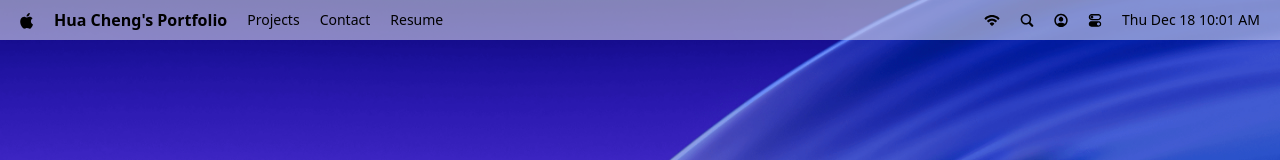
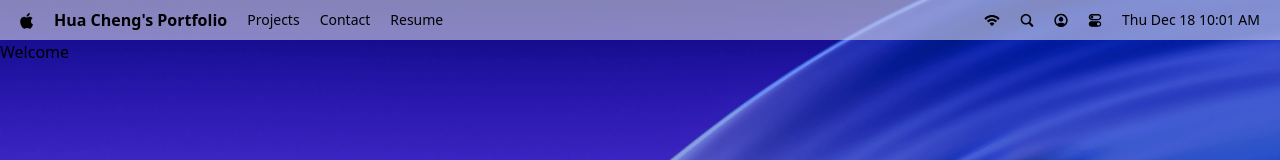
Before and after one commit to eiilen/mac-portfolio, a React (Vite) app: page / in a window 1280 px wide. Shown: the top 160 px of the page. Built offline with nearby package versions, Linux system fonts and the light colour scheme; a web font is replaced by a local one.

Commit message:
install gsap

```diff
--- a/package.json
+++ b/package.json
@@ -10,8 +10,10 @@
     "preview": "vite preview"
   },
   "dependencies": {
+    "@gsap/react": "^2.1.2",
     "@tailwindcss/vite": "^4.1.18",
     "dayjs": "^1.11.19",
+    "gsap": "^3.14.2",
     "react": "^19.2.0",
     "react-dom": "^19.2.0",
     "tailwindcss": "^4.1.18"
--- a/src/App.tsx
+++ b/src/App.tsx
@@ -1,9 +1,11 @@
 import Navbar from "./components/Navbar"
+import Welcome from "./components/Welcome"
 
 const App = () => {
   return (
     <main>
       <Navbar />
+      <Welcome />
     </main>
   )
 }
--- /dev/null
+++ b/src/components/Welcome.tsx
@@ -0,0 +1,9 @@
+import React from 'react'
+
+const Welcome = () => {
+  return (
+    <div>Welcome</div>
+  )
+}
+
+export default Welcome
```
Also changed, not shown: 1 other file (tests, documents, lock files or other folders).
